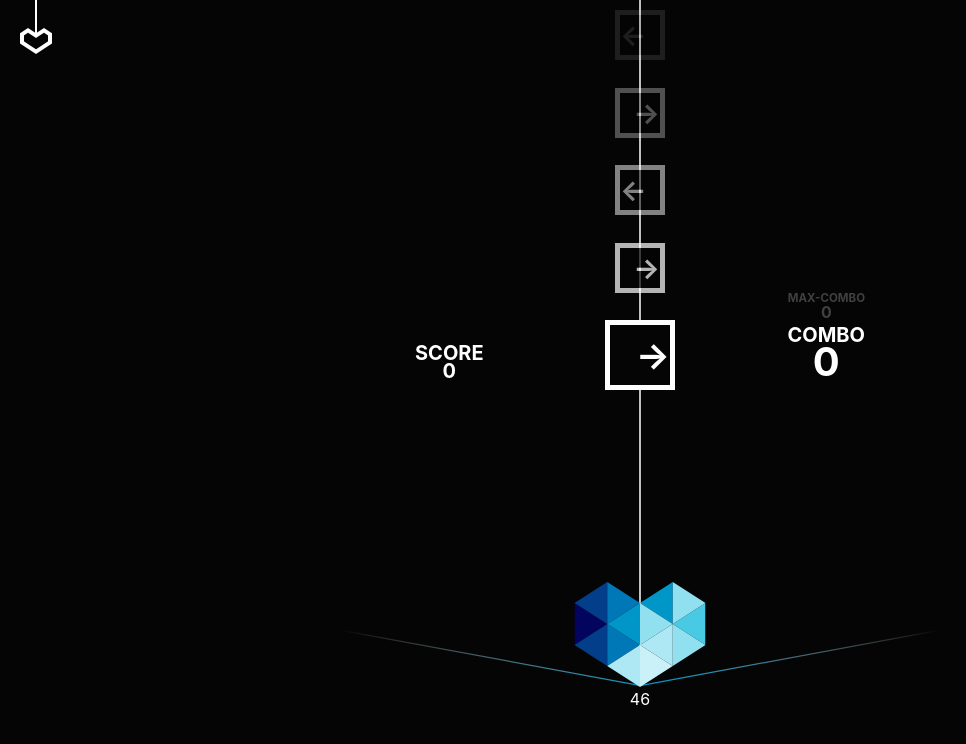
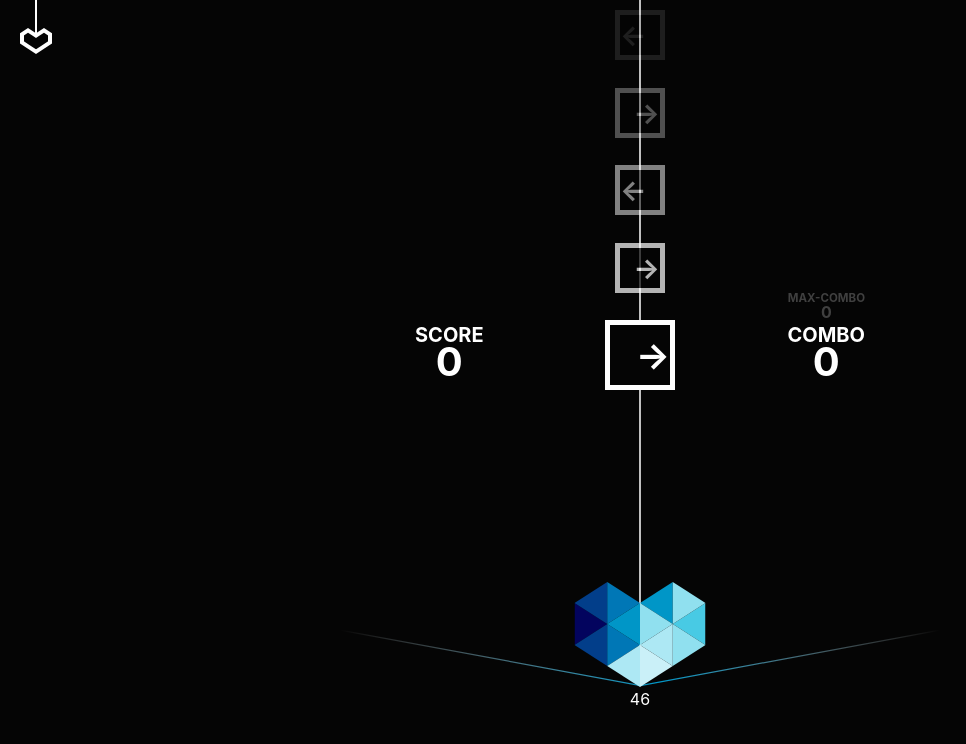
Before and after one commit to PPO-F-MAN/Amoo, a React (Vite) app: page /game/left-right in a window 1280 px wide. Shown: the top 744 px of the page, without its empty margins (0-966 px from the left). Built offline with nearby package versions, Linux system fonts and the light colour scheme; a web font is replaced by a local one.

Commit message:
feat: 애니메이션 최대한 줄이기

```diff
--- a/src/components/LeftRight/Arrows.tsx
+++ b/src/components/LeftRight/Arrows.tsx
@@ -76,7 +76,7 @@ const Arrows = () => {
           style={{
             willChange: "transform",
           }}
-          layout="position"
+          layout="preserve-aspect"
           initial={{ opacity: 0 }}
           animate={{ opacity: 1 }}
           transition={{ type: "spring", stiffness: 500, damping: 30 }}
--- a/src/components/LeftRight/Combo.tsx
+++ b/src/components/LeftRight/Combo.tsx
@@ -1,20 +1,21 @@
 import { Flex, Text } from "@chakra-ui/react";
 import { motion } from "framer-motion";
 import { useAtomValue } from "jotai";
+import { useEffect, useState } from "react";
 
 import { comboAtom } from "../../atoms/left-right";
 
 const Combo = () => {
   const combo = useAtomValue(comboAtom);
-  // const [animate, setAnimate] = useState(false);
+  const [animate, setAnimate] = useState(false);
 
-  // useEffect(() => {
-  //   setAnimate(true);
-  //   const timeout = setTimeout(() => {
-  //     setAnimate(false);
-  //   }, 200);
-  //   return () => clearTimeout(timeout);
-  // }, [combo]);
+  useEffect(() => {
+    setAnimate(true);
+    const timeout = setTimeout(() => {
+      setAnimate(false);
+    }, 200);
+    return () => clearTimeout(timeout);
+  }, [combo]);
 
   return (
     <Flex
@@ -29,6 +30,8 @@ const Combo = () => {
         COMBO
       </Text>
       <motion.div
+        initial={{ y: 0 }}
+        animate={{ y: animate ? -10 : 0 }}
         style={{
           color: "white",
           lineHeight: "0.9",
@@ -36,16 +39,6 @@ const Combo = () => {
           fontWeight: "bold",
         }}
       >
-        {/* <motion.div
-        initial={{ scale: 1 }}
-        animate={{ scale: animate ? 2 : 1 }}
-        style={{
-          color: "white",
-          lineHeight: "0.9",
-          fontSize: "40px",
-          fontWeight: "bold",
-        }}
-      > */}
         {combo}
       </motion.div>
     </Flex>
--- a/src/components/LeftRight/Score.tsx
+++ b/src/components/LeftRight/Score.tsx
@@ -1,12 +1,22 @@
 import { Flex, Text } from "@chakra-ui/react";
+import { motion } from "framer-motion";
 import { useAtomValue } from "jotai";
-import { memo } from "react";
+import { memo, useEffect, useState } from "react";
 
-// import AnimatedNumbers from "react-animated-numbers";
 import { scoreAtom } from "../../atoms/left-right";
 
 const Score = () => {
   const score = useAtomValue(scoreAtom);
+  const [animate, setAnimate] = useState(false);
+
+  useEffect(() => {
+    setAnimate(true);
+    const timeout = setTimeout(() => {
+      setAnimate(false);
+    }, 200);
+    return () => clearTimeout(timeout);
+  }, [score]);
+
   return (
     <Flex
       position="absolute"
@@ -19,19 +29,18 @@ const Score = () => {
       <Text color="white" lineHeight="0.9" fontSize="20px" fontWeight="bold">
         SCORE
       </Text>
-      <Text color="white" lineHeight="0.9" fontSize="20px" fontWeight="bold">
-        {score}
-      </Text>
-
-      {/* <AnimatedNumbers
-        fontStyle={{
+      <motion.div
+        initial={{ y: 0 }}
+        animate={{ y: animate ? -10 : 0 }}
+        style={{
           color: "white",
           lineHeight: "0.9",
           fontSize: "40px",
           fontWeight: "bold",
         }}
-        animateToNumber={score}
-      /> */}
+      >
+        {score}
+      </motion.div>
     </Flex>
   );
 };
```
